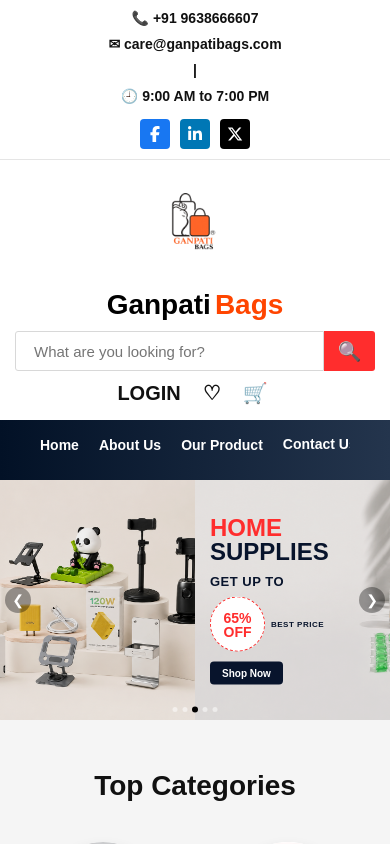
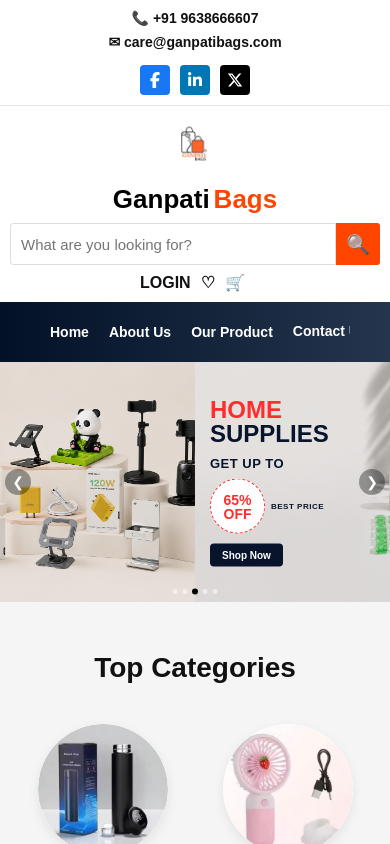
Before and after one commit to nikku4kumawat/Ganpati-Bags, a React (Vite) app: page / in a window 390 px wide. Shown: the top 844 px of the page. Built offline with nearby package versions, Linux system fonts and the light colour scheme.

Commit message:
Updated project

```diff
--- a/src/components/Navbar/Navbar.css
+++ b/src/components/Navbar/Navbar.css
@@ -401,7 +401,6 @@
     grid-template-columns: repeat(2, 1fr);
   }
 }
-
 @media (max-width: 768px) {
 
   html,
@@ -410,67 +409,157 @@
     width: 100%;
   }
 
-  /* TOP HEADER */
+  /* =========================
+     TOP HEADER
+  ========================= */
 
   .top-header {
     flex-direction: column;
+    align-items: center;
     gap: 10px;
     padding: 10px;
+    text-align: center;
   }
 
   .top-left {
+    display: flex;
     flex-direction: column;
-    gap: 10px;
+    gap: 8px;
+    align-items: center;
+  }
+
+  .top-left span {
+    display: none;
   }
 
   .top-right {
     margin-top: 5px;
-  }
-
-  /* NAVBAR */
-
-  .navbar {
-    padding: 15px;
-    gap: 10px;
     display: flex;
-    align-items: center;
     gap: 10px;
   }
 
+  /* =========================
+     MAIN NAVBAR
+  ========================= */
+
+  .navbar {
+    width: 100%;
+    padding: 10px;
+    display: flex;
+    flex-direction: column;
+    align-items: center;
+    gap: 8px;
+  }
+
+  /* LOGO */
+
+  .logo-section {
+    margin: 0;
+    padding: 0;
+  }
+
   .logo-section img {
-    width: 150px;
+    width: 90px;
     height: auto;
     margin: 0;
+    display: block;
   }
 
+  /* TITLE */
+
   .navbar-title {
-    margin-left: 0;
-    font-size: 28px;
+    margin: 0;
+    font-size: 26px;
+    font-weight: 700;
+    text-align: center;
+    line-height: 1.2;
   }
+
+  .navbar-title span {
+    color: orangered;
+  }
+
+  /* SEARCH */
 
   .search-section {
     width: 100%;
+    display: flex;
+    align-items: center;
   }
 
   .search-section input {
     width: 100%;
+    height: 42px;
+    padding: 10px;
+    border: 1px solid #ddd;
+    outline: none;
   }
 
-  /* MENU */
+  .search-section button {
+    height: 42px;
+    width: 50px;
+    border: none;
+    background: orangered;
+    color: white;
+    cursor: pointer;
+  }
+
+  /* NAV ICONS */
+
+  .nav-icons {
+    display: flex;
+    align-items: center;
+    gap: 10px;
+    font-size: 16px;
+  }
+
+  /* =========================
+     MENU BAR
+  ========================= */
+
+  .menu-bar {
+    width: 100%;
+    overflow-x: auto;
+  }
 
   .menu-bar ul {
+    display: flex;
+    align-items: center;
     gap: 20px;
     overflow-x: auto;
-    padding-bottom: 10px;
+    white-space: nowrap;
+    padding: 12px 10px;
+    list-style: none;
+  }
+
+  .menu-bar ul::-webkit-scrollbar {
+    display: none;
   }
 
   .menu-bar ul li {
+    font-size: 14px;
     white-space: nowrap;
-    font-size: 14px;
   }
 
+  .menu-bar ul li a {
+    text-decoration: none;
+  }
+
+  /* =========================
+     DROPDOWN
+  ========================= */
+
   .dropdown {
+    width: 95vw;
     grid-template-columns: 1fr;
-    width: 95vw;
+    left: 0;
+  }
+
+  .dropdown-column {
+    padding: 10px;
+  }
+
+  .about-dropdown {
+    width: 200px;
   }
 }
```
